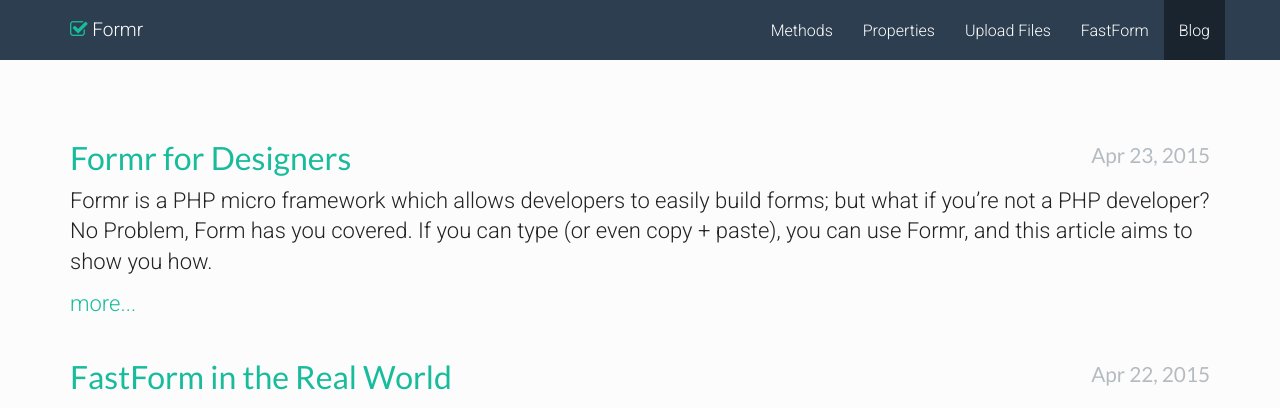
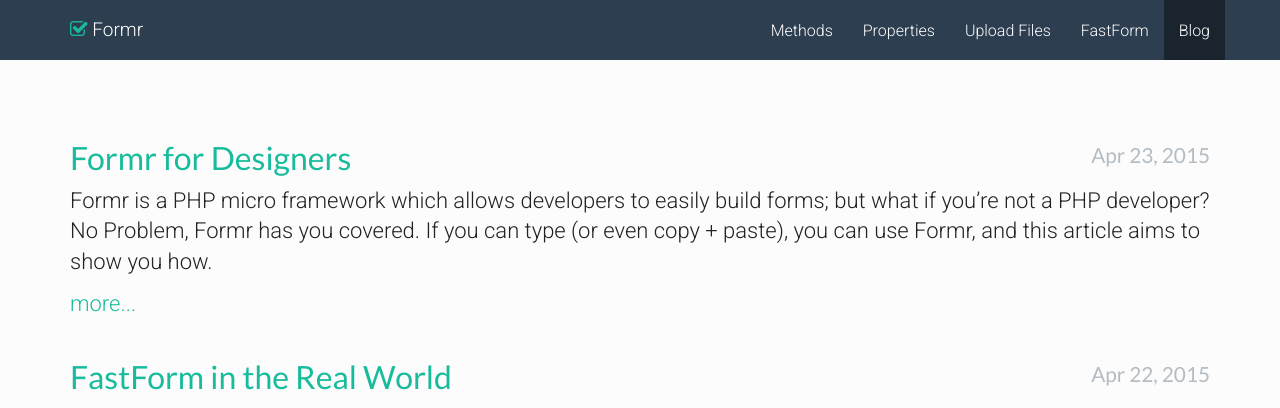
Before and after one commit to formr/formr.github.io, a Jekyll site: the page built from blog.md, in a window 1280 px wide. Shown: the top 408 px of the page. Built offline with Jekyll 4.4.1, drawn with Linux system fonts in a browser that asks for light colours; nearby versions of some CDN libraries.

Commit message:
added Disqus
Added Disqus to Blog and fixed a text formatting in Formr for Designers

```diff
--- a/_layouts/post.html
+++ b/_layouts/post.html
@@ -13,3 +13,6 @@
 	</article>
 
 </div>
+
+
+{% include disqus.html %}
--- a/_posts/2015-04-23-formr-for-designers.md
+++ b/_posts/2015-04-23-formr-for-designers.md
@@ -12,11 +12,11 @@
 
 ---
 
-Formr is a PHP micro framework which allows developers to easily build forms; but what if you're not a PHP developer? No Problem, Form has you covered. If you can type (or even copy + paste), you can use Formr, and this article aims to show you how.
+Formr is a PHP micro framework which allows developers to easily build forms; but what if you're not a PHP developer? No Problem, Formr has you covered. If you can type (or even copy + paste), you can use Formr, and this article aims to show you how.
 
 ## Installation
 
-Formr isn't at all complicated; to install it all you have to do is [download it from GitHub](http://formr.github.io), drag the `Formr` folder into your site folder and type:
+Formr isn't at all complicated; to install it all you have to do is [download Formr from GitHub](http://formr.github.io), drag the `Formr` folder into your site folder and type:
 {% highlight php startinline %}
 <?php
 	require_once 'Formr/class.formr.php';
@@ -74,15 +74,15 @@
 
 ## Checking for Errors
 
-If you've made some form fields required, and the visitor didn't fill them out, Formr will let them know via error messages, but first you must tell Formr which fields are required and where to display the error messages.
+If you've made some form fields required - and the visitor didn't fill them out - Formr will let them know via error messages, but first you must tell Formr which fields are required and where to display the error messages.
 
-To make fields required, we use the `required` variable, like so:
+To make fields required we use the `required` variable, like so:
 
 {% highlight php startinline %}
 $form->required = '*';
 {% endhighlight %}
 
-Entering an asterisk `*` tells Formr that you want **all** fields required. If you only want some of the fields required, just enter a comma separated list of those field's names.
+Entering an asterisk `*` tells Formr that you want **all** fields required. If you only want some of the fields required just enter a comma separated list of those field's names.
 
 {% highlight php startinline %}
 $form->required = 'name,email';
```
Also changed, not shown: other parts of _posts/2015-04-23-formr-for-designers.md (+1 -1 lines), _includes/disqus.html (added, +13 -0 lines).
